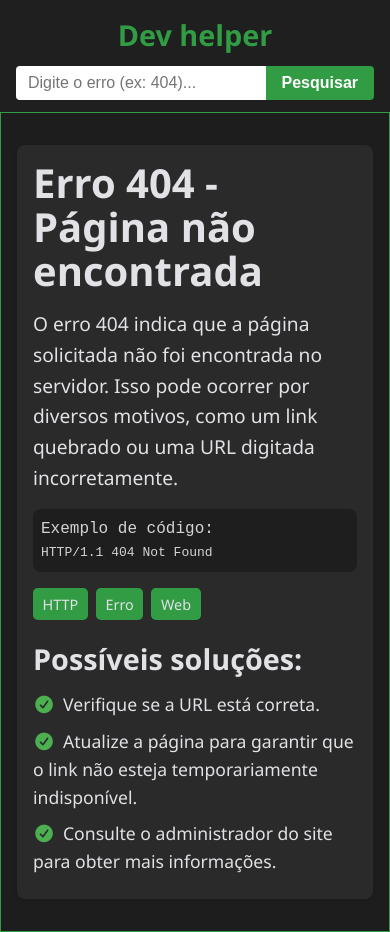
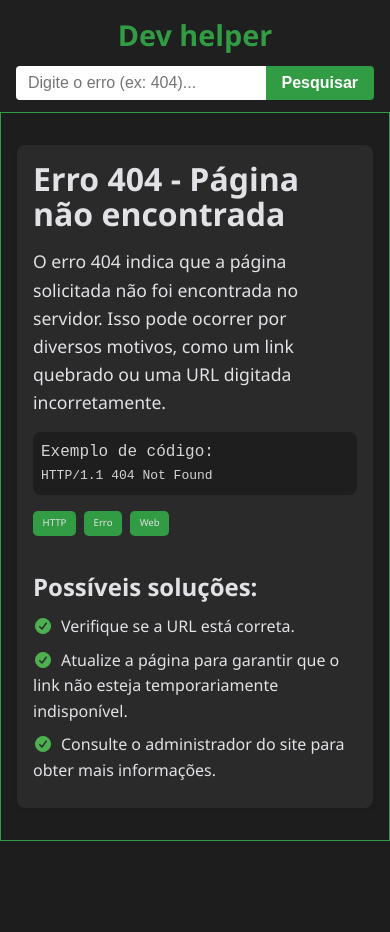
Before and after one commit to victorbterra/dev-helper, a plain HTML site: page index.html in a window 390 px wide. After the commit the page ends 844 px from the top, so only its background shows below. Drawn offline with Linux system fonts and the light colour scheme.

Commit message:
feat: - implementa responsividade no main para diferente tamanhos de tela

```diff
--- a/styles/main.css
+++ b/styles/main.css
@@ -91,8 +91,44 @@ main {
 @media (max-width: 425px) {
   .resultado-wrapper {
     flex-direction: column;
+    gap: 1rem;
   }
+      .titulo-resultado {
+    font-size: 1.5rem;
+    }
+    .descricao-resultado {
+    font-size: 1rem;
+    }
+  .exemplo-resultado {
+    max-width: 100%;
+  }
+  .tag-resultado {
+    font-size: 0.6rem;
+  }
+  .titulo-solucoes {
+    font-size: 1.5rem;
+  }
+    .lista-solucoes li {
+        font-size: 1rem;
+    }
 
+    lista-solucoes li i {
+        margin-right: 0.3rem;
+        font-size: .6rem;
+    }
+}
+
+@media (max-width: 768px) {
+  .resultado-wrapper {
+    flex-direction: column;
+    gap: 1rem;
+  }
+      .titulo-resultado {
+    font-size: 2rem;
+    }
+    .descricao-resultado {
+    font-size: 1.1rem;
+    }
   .exemplo-resultado {
     max-width: 100%;
   }
```
